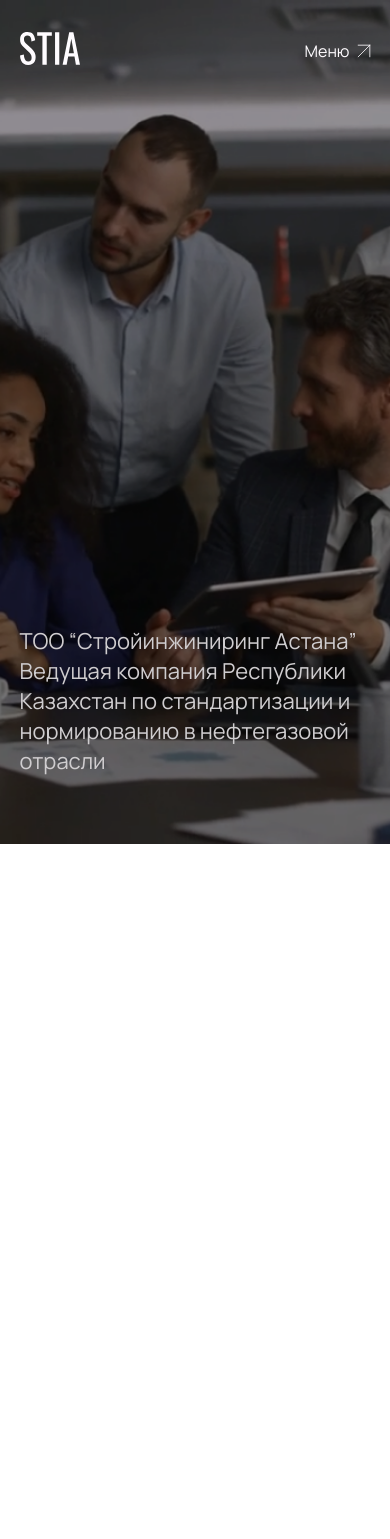
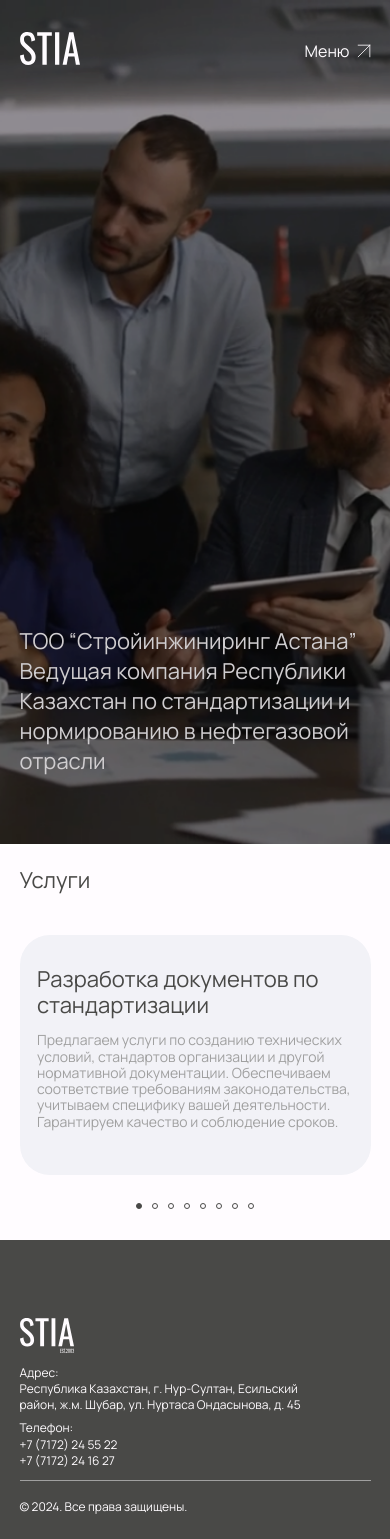
Before and after one commit to DonJuvn/STIA, a React (Create React App) app: page /services in a window 390 px wide. Before the commit the page ends 849 px from the top, so only its background shows below. Built offline with nearby package versions, Linux system fonts and the light colour scheme.

Commit message:
services

```diff
--- a/src/App.css
+++ b/src/App.css
@@ -979,3 +979,23 @@ nav .container {
       color: #494947;
    }
 }
+
+/* services */
+#services-page{
+   background-color: #fffcff;
+   padding: 5% 0;
+   margin-top: 80vh;
+   border-radius: 30px 30px 0 0;
+   z-index: 1005;
+   width: 100vw;
+}
+#services-page #services{
+   margin-top: -4vh;
+}
+@media screen and (max-width: 768px) {
+   #services-page{
+      padding: 5% 0;
+      margin-top: 90vh;
+      border-radius: 30px 30px 0 0;
+   }
+}
--- a/src/pages/Services.jsx
+++ b/src/pages/Services.jsx
@@ -1,11 +1,12 @@
 import React from "react";
-
+import Services from "../components/services";
 
 const ServicesPage = () => {
    return (
       <>
-         <h1>Servies</h1>
-
+         <div id="services-page">
+            <Services />
+         </div>
       </>
    );
 };
```
